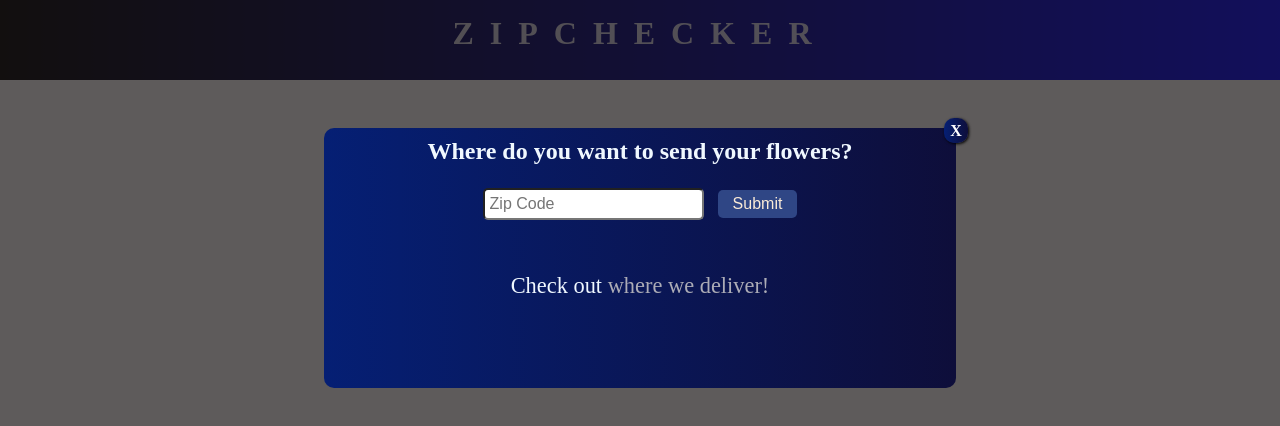
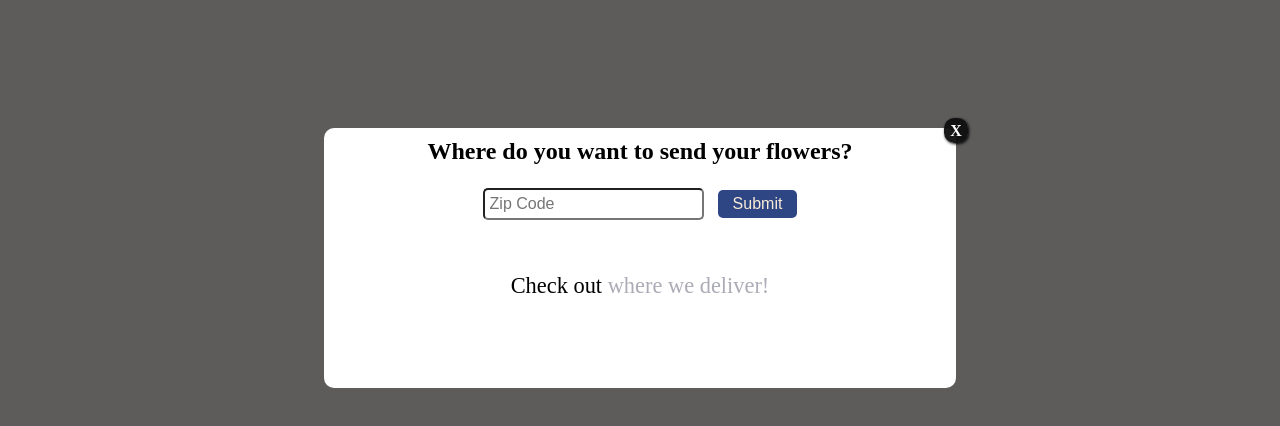
Before and after one commit to Niscolinx/ZipValidator, a plain HTML site: page index.html in a window 1280 px wide. Drawn offline with Linux system fonts and the light colour scheme.

Commit message:
background changed
Changed the location to href, removed the header and changed the background

```diff
--- a/index.html
+++ b/index.html
@@ -8,9 +8,9 @@
     <link rel="stylesheet" href="style.css">
 </head>
 <body>
-    <header class="header">
+    <!-- <header class="header">
         <h1 class="header__main">zipchecker</h1>
-    </header>
+    </header> -->
     <main>
         <div id="openModal" class="modalDialog">
             <div>
--- a/script.js
+++ b/script.js
@@ -14,7 +14,7 @@ submit.addEventListener("click", function(){
   //Grabbing the input and transforming it into a number
   let code = zipcodes.includes(Number(input.value))
   if(code){
-    window.location.replace("index2.html");
+    window.location.href = "index2.html";
   }else{
     invalid.style.display = 'block'
   }
--- a/style.css
+++ b/style.css
@@ -3,7 +3,7 @@
     padding: 0;
 }
 
-.header{
+/* .header{
   background: linear-gradient(to right, black, blue);
   color: rgba(255, 255, 255, 0.842);
   text-transform: uppercase;
@@ -13,7 +13,7 @@
 .header__main{
   letter-spacing: 1rem;
   padding-top: 15px;
-}
+} */
 
 
 .modalDialog {
@@ -42,8 +42,9 @@
     margin: 10% auto;
     padding: 10px 60px;
     border-radius: 10px;
-    background: linear-gradient(to right, rgb(5, 31, 116), rgb(14, 14, 58));
-    color: aliceblue;
+    /* background: linear-gradient(to right, rgb(5, 31, 116), rgb(14, 14, 58)); */
+    background: #FFF;
+    color: black
   }
 
   .form__group{
@@ -102,7 +103,8 @@
     }
   }
   .close {
-    background: linear-gradient(to right, rgb(5, 31, 116), rgb(14, 14, 58));
+    /* background: linear-gradient(to right, rgb(5, 31, 116), rgb(14, 14, 58)); */
+    background: #111010f5;
     color: #FFFFFF;
     line-height: 25px;
     position: absolute;
--- a/style2.css
+++ b/style2.css
@@ -3,7 +3,7 @@
     padding: 0;
 }
 .header{
-    background: linear-gradient(to right, blue, white);
+    /* background: linear-gradient(to right, blue, white); */
     height: 100vh;
     position: relative;
 }
```
